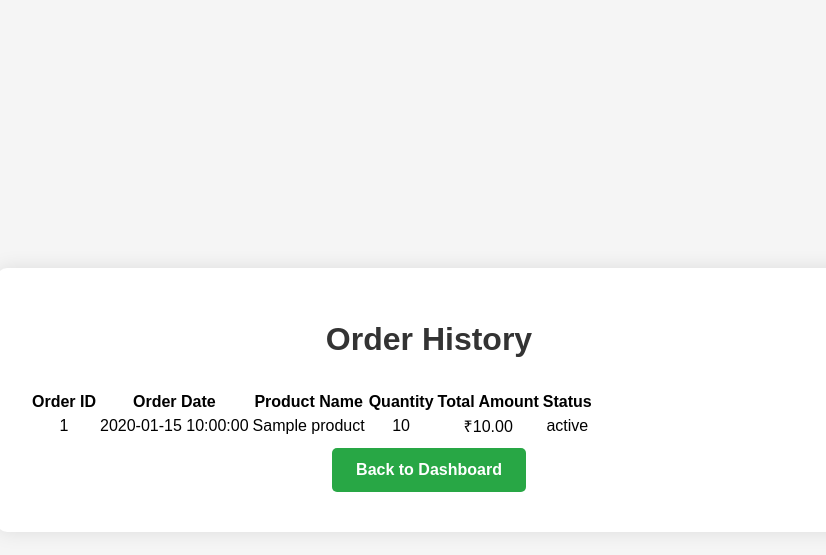
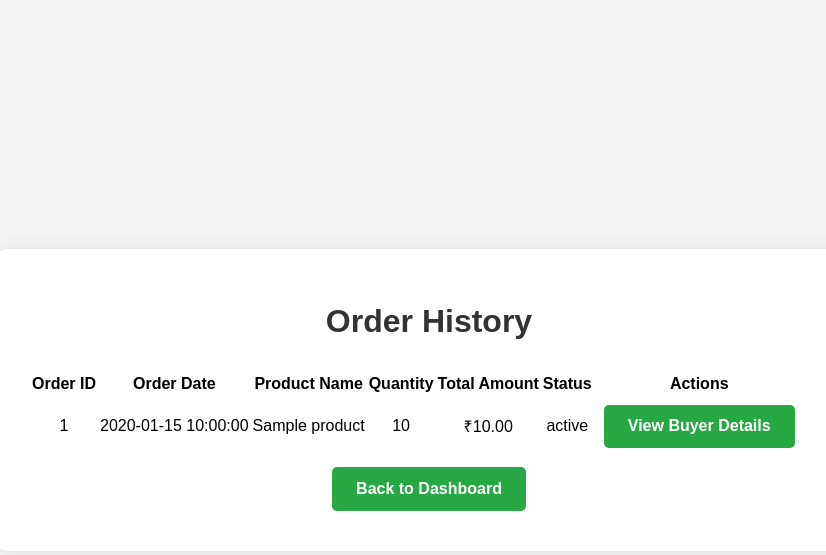
Before and after one commit to AnimishY/DBMS-PROJECT, a Flask app: page /seller/view-orders in a window 1280 px wide. Shown: the top 555 px of the page, without its empty margins (211-1037 px from the left). Run offline with Flask 3, Linux system fonts and the light colour scheme; the visitor is signed in with stand-in values (Sample User, id 1); tables that the repository leaves empty hold one stand-in row (values such as "Sample post"); data that the repository does not hold is empty.

Commit message:
updated seller views for placed orders, fixed buyer order history navigation

```diff
--- a/config/database.py
+++ b/config/database.py
@@ -5,7 +5,7 @@ import sys
 def connect_to_mysql():
     try:
         connection = mysql.connector.connect(
-            host="simply_shubhi",
+            host="animish",
             user="admin",
             password="admin",
             database="virus",
--- a/routes/seller_routes.py
+++ b/routes/seller_routes.py
@@ -319,10 +319,13 @@ def view_orders():
 
         # Fetch order history for the logged-in seller
         query = '''
-        SELECT o.OrderId, o.OrderDate, o.TotalAmount, o.OrderStatus, p.Name AS ProductName, oi.Quantity
+        SELECT o.OrderId, o.OrderDate, o.TotalAmount, o.OrderStatus,
+               p.Name AS ProductName, oi.Quantity, b.BuyerId,
+               CONCAT(b.BuyerFirstName, ' ', b.BuyerLastName) AS BuyerName
         FROM Orders o
         JOIN OrderItem oi ON o.OrderId = oi.OrderId
         JOIN Product p ON oi.ProductId = p.ProductId
+        JOIN Buyer b ON o.BuyerId = b.BuyerId
         WHERE p.SellerId = %s
         ORDER BY o.OrderDate DESC
         '''
@@ -333,6 +336,36 @@ def view_orders():
     except Exception as e:
         flash(f"Failed to load orders: {str(e)}", 'danger')
         return redirect(url_for('seller.dashboard'))
+    finally:
+        if conn:
+            conn.close()
+
+@seller_blueprint.route('/buyer-details/<int:buyer_id>', methods=['GET'])
+@seller_login_required
+def buyer_details(buyer_id):
+    conn = None
+    try:
+        conn = connect_to_mysql()
+        cursor = conn.cursor(dictionary=True)
+
+        # Fetch buyer details
+        query = '''
+        SELECT BuyerFirstName, BuyerLastName, Email, AddressLine1, AddressLine2,
+               City, States, PinCode
+        FROM Buyer
+        WHERE BuyerId = %s
+        '''
+        cursor.execute(query, (buyer_id,))
+        buyer = cursor.fetchone()
+
+        if not buyer:
+            flash('Buyer details not found.', 'danger')
+            return redirect(url_for('seller.view_orders'))
+
+        return render_template('buyer_details.html', buyer=buyer)
+    except Exception as e:
+        flash(f"Failed to load buyer details: {str(e)}", 'danger')
+        return redirect(url_for('seller.view_orders'))
     finally:
         if conn:
             conn.close()
--- a/templates/view_orders.html
+++ b/templates/view_orders.html
@@ -13,6 +13,7 @@
                 <th>Quantity</th>
                 <th>Total Amount</th>
                 <th>Status</th>
+                <th>Actions</th>
             </tr>
         </thead>
         <tbody>
@@ -24,6 +25,10 @@
                 <td>{{ order.Quantity }}</td>
                 <td>₹{{ order.TotalAmount }}</td>
                 <td>{{ order.OrderStatus }}</td>
+                <td>
+                    <a href="{{ url_for('seller.buyer_details', buyer_id=order.BuyerId) }}"
+                       class="btn btn-info btn-sm">View Buyer Details</a>
+                </td>
             </tr>
             {% endfor %}
         </tbody>
```
Also changed, not shown: templates/buyer_dashboard.html (+6 -1 lines), templates/buyer_details.html (added, +12 -0 lines).
